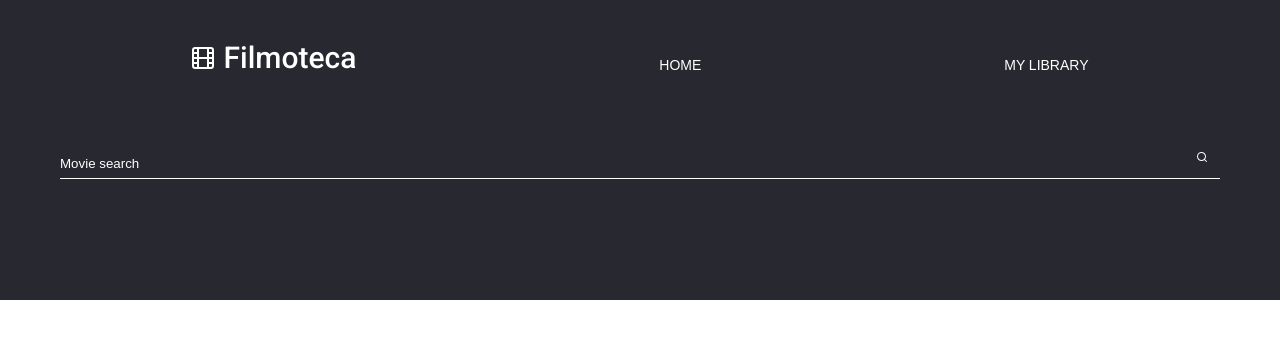
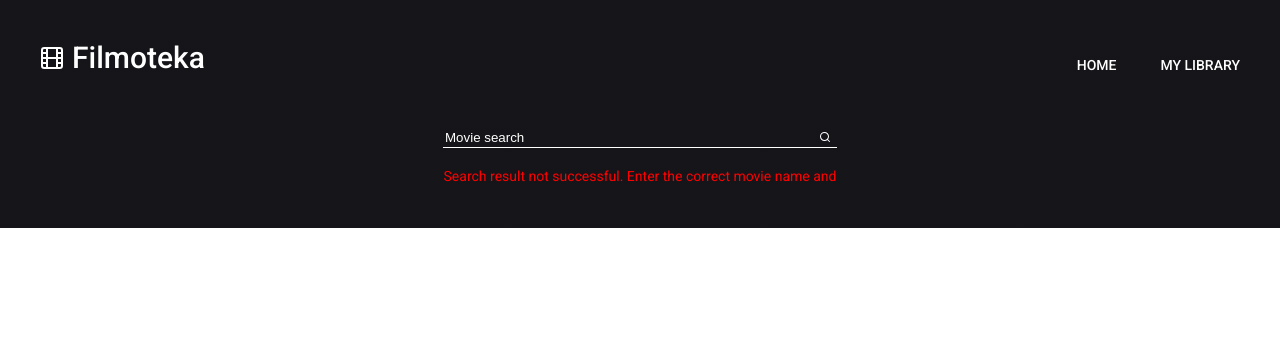
Before and after one commit to AnastasiiaSteblyna/js-movies-test, a website built with Parcel: page src/index.html in a window 1280 px wide. Built offline with nearby package versions, Linux system fonts and the light colour scheme; files whose address does not match are found by name.

Commit message:
header-ready-to go

```diff
--- a/src/index.html
+++ b/src/index.html
@@ -16,17 +16,17 @@
     <!-- Форма поиска -->
     <header class="head">
       <div class="section">
-        <div class="head__links">
+        <div class="head__nav">
           <a class="head__logo" href="/">
             <svg width="24" height="24">
               <use href="./svg/sprite.svg#icon-film"></use>
             </svg>
-            <span class="logo__text">Filmoteca</span>
+            <span class="logo__text">Filmoteka</span>
           </a>
-          <button type="button" class="head__button--style home">Home</button>
-          <button type="button" class="head__button--style library">
-            My library
-          </button>
+          <div>
+            <a class="head__link--home" href="/">Home</a>
+            <a class="head__link--library" href="/"> My library </a>
+          </div>
         </div>
         <form class="search-form" id="search-form">
           <input
@@ -41,7 +41,9 @@
             </svg>
           </button>
         </form>
-        <p class="notification"></p>
+        <p class="notification">
+          Search result not successful. Enter the correct movie name and
+        </p>
       </div>
     </header>
 
--- a/src/scss/_header.scss
+++ b/src/scss/_header.scss
@@ -10,12 +10,15 @@
 .head {
   margin: 0 auto;
   max-width: 480px;
-  height: 230px;
 
   padding-top: 40px;
   padding-bottom: 44px;
 
-  background-image: linear-gradient(to right, #0000002c 40%, #0000002c 40%),
+  background-image: linear-gradient(
+      to right,
+      rgba(0, 0, 0, 0.56) 40%,
+      rgba(0, 0, 0, 0.56) 40%
+    ),
     url(../jpg/main-bg-mob-min.jpg);
   background-size: cover;
   background-position: center;
@@ -23,49 +26,78 @@
   background-color: #2f303a;
 
   @include retina {
-    background-image: linear-gradient(to right, #0000002c 40%, #0000002c 40%),
+    background-image: linear-gradient(
+        to right,
+        rgba(0, 0, 0, 0.56) 40%,
+        rgba(0, 0, 0, 0.56) 40%
+      ),
       url(../jpg/main-bg-mob@2x-min.jpg);
   }
 
   @media screen and (min-width: 768px) {
     max-width: 768px;
-    background-image: linear-gradient(to right, #0000002c 40%, #0000002c 40%),
+    background-image: linear-gradient(
+        to right,
+        rgba(0, 0, 0, 0.56) 40%,
+        rgba(0, 0, 0, 0.56) 40%
+      ),
       url(../jpg/main-bg-tablet-min.jpg);
 
     @include retina {
-      background-image: linear-gradient(to right, #0000002c 40%, #0000002c 40%),
+      background-image: linear-gradient(
+          to right,
+          rgba(0, 0, 0, 0.56) 40%,
+          rgba(0, 0, 0, 0.56) 40%
+        ),
         url(../jpg/main-bg-tablet@2x-min.jpg);
     }
   }
 
   @media screen and (min-width: 1200px) {
     max-width: 1280px;
-    height: 216px;
-    background-image: linear-gradient(to right, #0000002c 40%, #0000002c 40%),
+    background-image: linear-gradient(
+        to right,
+        rgba(0, 0, 0, 0.56) 40%,
+        rgba(0, 0, 0, 0.56) 40%
+      ),
       url(../jpg/main-desktop-min.jpg);
 
     @include retina {
-      background-image: linear-gradient(to right, #0000002c 40%, #0000002c 40%),
+      background-image: linear-gradient(
+          to right,
+          rgba(0, 0, 0, 0.56) 40%,
+          rgba(0, 0, 0, 0.56) 40%
+        ),
         url(../jpg/main-desktop@2x-min.jpg);
     }
   }
 }
 
 .search-form {
-  padding-top: 10px;
   margin-left: 20px;
   margin-right: 20px;
   margin-bottom: 16px;
   display: flex;
   justify-content: space-between;
   border-bottom: 1px solid white;
+
+  @media screen and (min-width: 768px) {
+    max-width: 336px;
+    margin-left: auto;
+    margin-right: auto;
+    margin-bottom: 20px;
+  }
+  @media screen and (min-width: 768px) {
+    max-width: 394px;
+  }
 }
 
 input {
-  padding: 10px 10px 0px 0px;
   background-color: transparent;
   border: none;
   outline: transparent;
+  color: white;
+  line-height: 16px;
   &::placeholder {
     color: white;
     line-height: 16px;
@@ -74,31 +106,23 @@ input {
   // transition: border-color 250ms cubic-bezier(0.4, 0, 0.2, 1);
 }
 
-input:focus,
-input:hover {
-  // border-color: rgba(24, 140, 232, 1);
-}
-
 .submit-button {
-  padding: 12px 12px;
+  // padding: 12px 12px;
   border-style: none;
   background-color: transparent;
   cursor: pointer;
-  // transition: background-color 250ms cubic-bezier(0.4, 0, 0.2, 1);
+  transition: background-color 250ms cubic-bezier(0.4, 0, 0.2, 1);
 }
 
-.submit-button:hover,
-.submit-button:focus {
-  // background-color: rgba(24, 140, 232, 1);
-}
-
-//
-
-.head__links {
+.head__nav {
   display: flex;
   align-items: baseline;
   justify-content: space-around;
   margin-bottom: 54px;
+
+  @media screen and (min-width: 1260px) {
+    justify-content: space-between;
+  }
 }
 
 .head__logo {
@@ -119,7 +143,20 @@ input:hover {
   }
 }
 
-.head__button--style {
+.head__link--home {
+  margin: 0px 40px 0px 0px;
+  padding: 0;
+  border-style: none;
+  background-color: transparent;
+  cursor: pointer;
+  color: white;
+  font-weight: 500;
+  font-size: 14px;
+  line-height: 14px;
+  text-transform: uppercase;
+}
+
+.head__link--library {
   margin: 0;
   padding: 0;
   border-style: none;
@@ -131,3 +168,16 @@ input:hover {
   line-height: 14px;
   text-transform: uppercase;
 }
+
+.notification {
+  color: red;
+  margin-left: 20px;
+  margin-right: 20px;
+  font-weight: 400;
+  font-size: 14px;
+  line-height: 16px;
+
+  @media screen and (min-width: 768px) {
+    text-align: center;
+  }
+}
```
